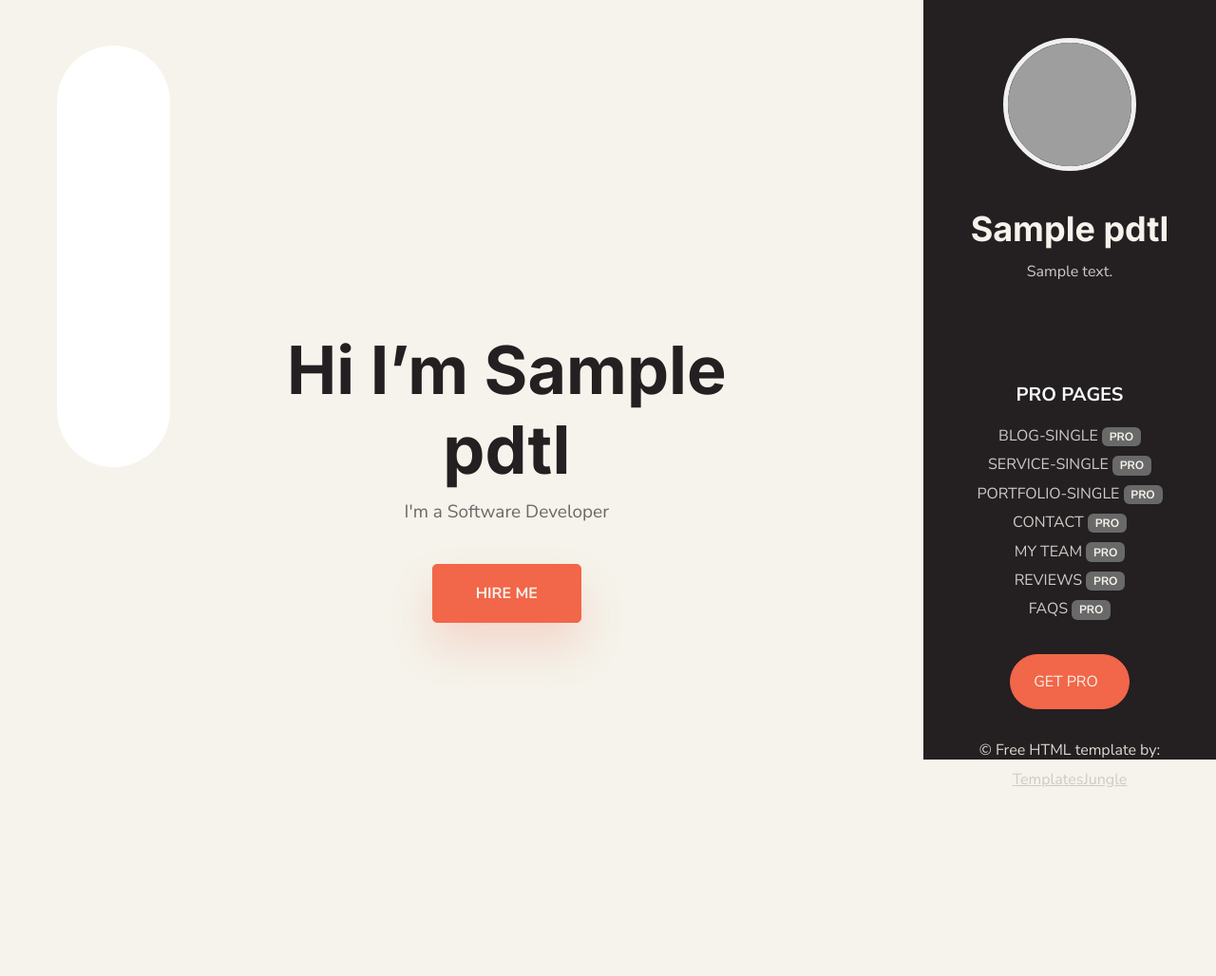
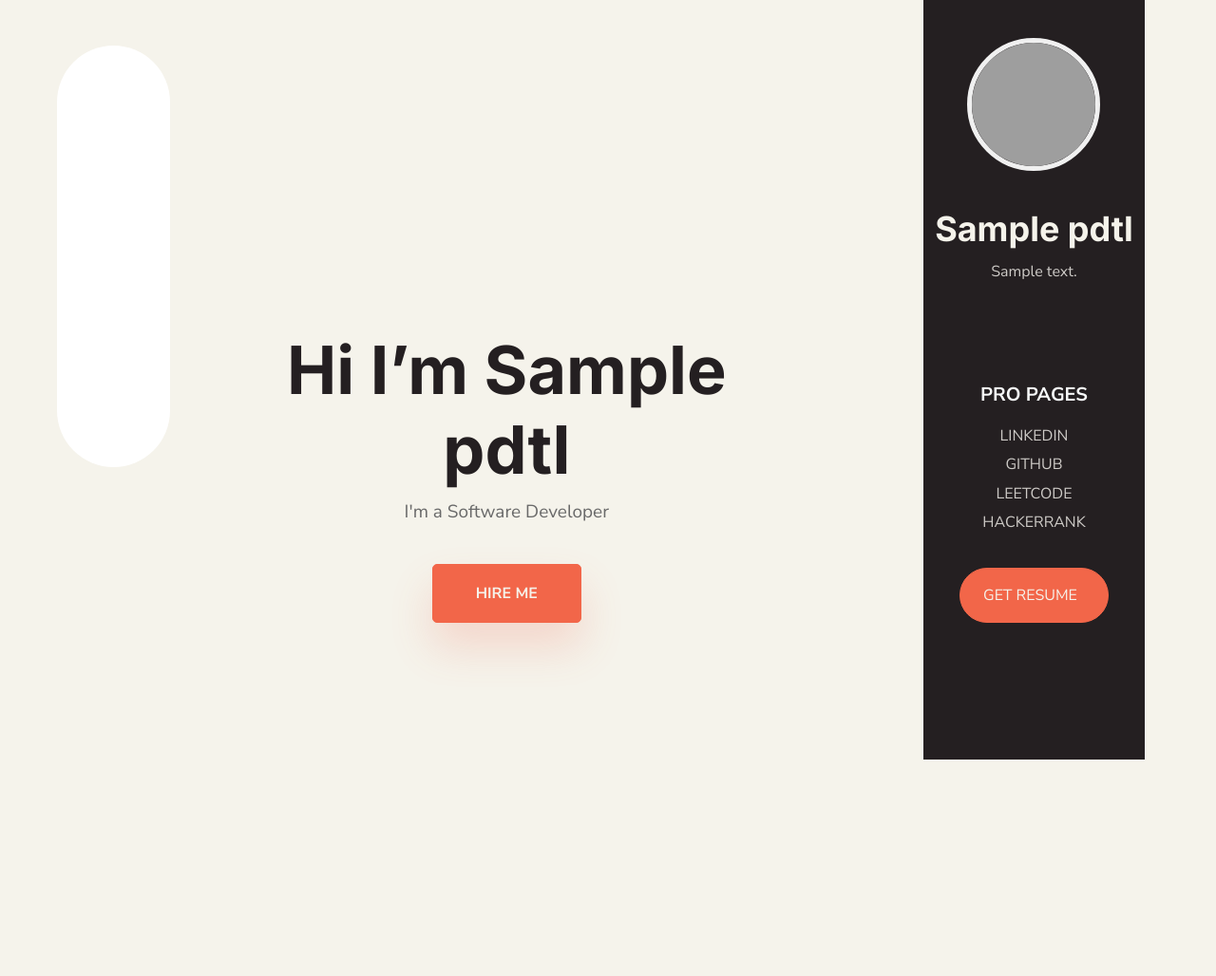
Before and after one commit to ihsan292292/PortfolioWeb, a Django app: template app/templates/index.html in a window 1280 px wide. Shown: the top 1028 px of the page at 95% size. Run offline with Django 4.2, Linux system fonts and the light colour scheme; the template is opened without the code that fills it: most values are stand-ins (such as "Sample title", 1, 10 or a date in 2020); grey boxes marked "Sample" are stand-in pictures; parts of the project's set-up code (start-up, migrations or seed data) failed here and were passed over; some libraries are stand-ins or nearby versions; grey boxes are pictures that could not be loaded.

Commit message:
Update index.html

```diff
--- a/app/templates/index.html
+++ b/app/templates/index.html
@@ -50,20 +50,18 @@
                 <div class="container hero-container text-center align-content-between">
 
                     <div>
-                        <img src="{% static 'images/carlbrown.png' %}" class="hero-img mb-4 rounded-circle" alt="Bootstrap Themes"
+                        <img src="{{profile}}" class="hero-img mb-4 rounded-circle" alt="Bootstrap Themes"
                             width="140" height="140" loading="lazy">
 
 
-                        <h2 class="fw-bold">{{pdtl.name}}</h2>
-                        <p>Lorem ipsum dolor sit amet, consectetur adipiscing elit. Quam risus nam ma aliquet.
-                            Libero
-                            porta in sodales.</p>
-                        <div class="social-icon my-2">
+                        <h2 class="fw-bold mt-3">{{pdtl.name}}</h2>
+                        <p>{% for ab in about %}{{ab.about}}{% endfor %}</p>
+                        <div class="social-icon my-3">
                             <p>
-                                <a class="social-link mx-3 active" href="#"> <iconify-icon
-                                        icon="icomoon-free:facebook"></iconify-icon> </a>
-                                <a class="social-link mx-3 " href="#"> <iconify-icon
-                                        icon="icomoon-free:instagram"></iconify-icon> </a>
+                                <a class="social-link mx-3" href="https://www.linkedin.com/in/ihsan-k-a0ba12220/"> <iconify-icon
+                                        icon="icomoon-free:linkedin"></iconify-icon> </a>
+                                <a class="social-link mx-3 " href="https://github.com/ihsan292292"> <iconify-icon
+                                        icon="icomoon-free:github"></iconify-icon> </a>
                                 <a class="social-link mx-3 " href="#"> <iconify-icon
                                         icon="icomoon-free:twitter"></iconify-icon> </a>
                                 <a class="social-link mx-3 " href="#"> <iconify-icon
@@ -72,41 +70,25 @@
 
                         </div>
 
-                        <h4 class=" text-uppercase text-light fs-5 fw-bold py-2 mx-5 mt-4 ">Pro Pages</h4>
+                        <h4 class=" text-uppercase text-light fs-5 fw-bold py-2 mx-5 mt-5">Pro Pages</h4>
 
                         <ul class="text-center list-unstyled">
-                            <li><a href="blog-single.html" class="text-uppercase ">Blog-Single
-                                    <span class="badge bg-secondary">Pro</span></a></li>
-                            <li><a href="services-single.html" class="text-uppercase ">Service-Single
-                                    <span class="badge bg-secondary">Pro</span></a></li>
-                            <li><a href="portfolio-single.html" class="text-uppercase ">Portfolio-Single
-                                    <span class="badge bg-secondary">Pro</span></a></li>
-                            <li><a href="contact.html" class="text-uppercase ">Contact <span
-                                        class="badge bg-secondary">Pro</span></a></li>
-                            <li><a href="team.html" class="text-uppercase ">My Team <span
-                                        class="badge bg-secondary">Pro</span></a></li>
-                            <li><a href="review.html" class="text-uppercase ">Reviews <span
-                                        class="badge bg-secondary">Pro</span></a></li>
-                            <li><a href="faq.html" class="text-uppercase ">FAQs <span
-                                        class="badge bg-secondary">Pro</span></a></li>
+                            <li><a href="https://www.linkedin.com/in/ihsan-k-a0ba12220/" class="text-uppercase ">Linkedin
+                                </a></li>
+                            <li><a href="https://github.com/ihsan292292" class="text-uppercase ">GitHub
+                                </a></li>
+                            <li><a href="https://leetcode.com/IhsanK/" class="text-uppercase ">LeetCode
+                                </a></li>
+                            <li><a href="https://www.hackerrank.com/profile/ihsankpkd" class="text-uppercase ">HackerRank
+                                </a></li>
                         </ul>
 
                         <div>
-                            <a href="https://templatesjungle.gumroad.com/l/carl-free-bootstrap-5-html-website-template-for-portfolio"
-                                class="btn btn-primary get-pro text-uppercase rounded-5 py-3 px-4 mt-2">Get
-                                Pro <iconify-icon icon="mdi:cart" class="ps-2" style="color: white;"></iconify-icon>
+                            <a href="https://drive.google.com/file/d/1374j9B0w9LFJHFyeLYUnFHTNxz5cDXmO/view?usp=sharing"
+                                class="btn btn-primary get-pro text-uppercase rounded-5 py-3 px-4 mt-3">Get Resume<iconify-icon icon="mdi:cart" class="ps-2" style="color: white;"></iconify-icon>
                             </a>
                         </div>
-
                     </div>
-
-
-                    <div class="mb-5">
-                        <p class="copyright ">© Free HTML template by: <a href="https://templatesjungle.com/">
-                                <u>TemplatesJungle </u> </a> </p>
-                    </div>
-
-
                 </div>
             </header>
         </div>
@@ -490,9 +472,9 @@
                             <p>{% for ab in about %}{{ab.about}}{% endfor %}</p>
                             <div class="social-icon my-3">
                                 <p>
-                                    <a class="social-link mx-3 active" href="www.linkedin.com/in/ihsan-k-a0ba12220"> <iconify-icon
+                                    <a class="social-link mx-3" href="https://www.linkedin.com/in/ihsan-k-a0ba12220/"> <iconify-icon
                                             icon="icomoon-free:linkedin"></iconify-icon> </a>
-                                    <a class="social-link mx-3 " href="#"> <iconify-icon
+                                    <a class="social-link mx-3 " href="https://github.com/ihsan292292"> <iconify-icon
                                             icon="icomoon-free:github"></iconify-icon> </a>
                                     <a class="social-link mx-3 " href="#"> <iconify-icon
                                             icon="icomoon-free:twitter"></iconify-icon> </a>
@@ -505,42 +487,25 @@
                             <h4 class=" text-uppercase text-light fs-5 fw-bold py-2 mx-5 mt-5">Pro Pages</h4>
 
                             <ul class="text-center list-unstyled">
-                                <li><a href="blog-single.html" class="text-uppercase ">Blog-Single
-                                        <span class="badge bg-secondary">Pro</span></a></li>
-                                <li><a href="services-single.html" class="text-uppercase ">Service-Single
-                                        <span class="badge bg-secondary">Pro</span></a></li>
-                                <li><a href="portfolio-single.html" class="text-uppercase ">Portfolio-Single
-                                        <span class="badge bg-secondary">Pro</span></a></li>
-                                <li><a href="contact.html" class="text-uppercase ">Contact <span
-                                            class="badge bg-secondary">Pro</span></a></li>
-                                <li><a href="team.html" class="text-uppercase ">My Team <span
-                                            class="badge bg-secondary">Pro</span></a></li>
-                                <li><a href="review.html" class="text-uppercase ">Reviews <span
-                                            class="badge bg-secondary">Pro</span></a></li>
-                                <li><a href="faq.html" class="text-uppercase ">FAQs <span
-                                            class="badge bg-secondary">Pro</span></a></li>
+                                <li><a href="https://www.linkedin.com/in/ihsan-k-a0ba12220/" class="text-uppercase ">Linkedin
+                                    </a></li>
+                                <li><a href="https://github.com/ihsan292292" class="text-uppercase ">GitHub
+                                    </a></li>
+                                <li><a href="https://leetcode.com/IhsanK/" class="text-uppercase ">LeetCode
+                                    </a></li>
+                                <li><a href="https://www.hackerrank.com/profile/ihsankpkd" class="text-uppercase ">HackerRank
+                                    </a></li>
                             </ul>
 
                             <div>
-                                <a href="https://templatesjungle.gumroad.com/l/carl-free-bootstrap-5-html-website-template-for-portfolio"
-                                    class="btn btn-primary get-pro text-uppercase rounded-5 py-3 px-4 mt-3">Get
-                                    Pro <iconify-icon icon="mdi:cart" class="ps-2" style="color: white;"></iconify-icon>
+                                <a href="https://drive.google.com/file/d/1374j9B0w9LFJHFyeLYUnFHTNxz5cDXmO/view?usp=sharing"
+                                    class="btn btn-primary get-pro text-uppercase rounded-5 py-3 px-4 mt-3">Get Resume<iconify-icon icon="mdi:cart" class="ps-2" style="color: white;"></iconify-icon>
                                 </a>
                             </div>
-
                         </div>
-
-
-                        <div class="mb-5">
-                            <p class="copyright ">© Free HTML template by: <a href="https://templatesjungle.com/">
-                                    <u>TemplatesJungle </u> </a> </p>
-                        </div>
-
-
                     </div>
                 </header>
             </div>
-
         </div>
     </div>
     <script src="{% static 'js/jquery-1.11.0.min.js' %}"></script>
```
